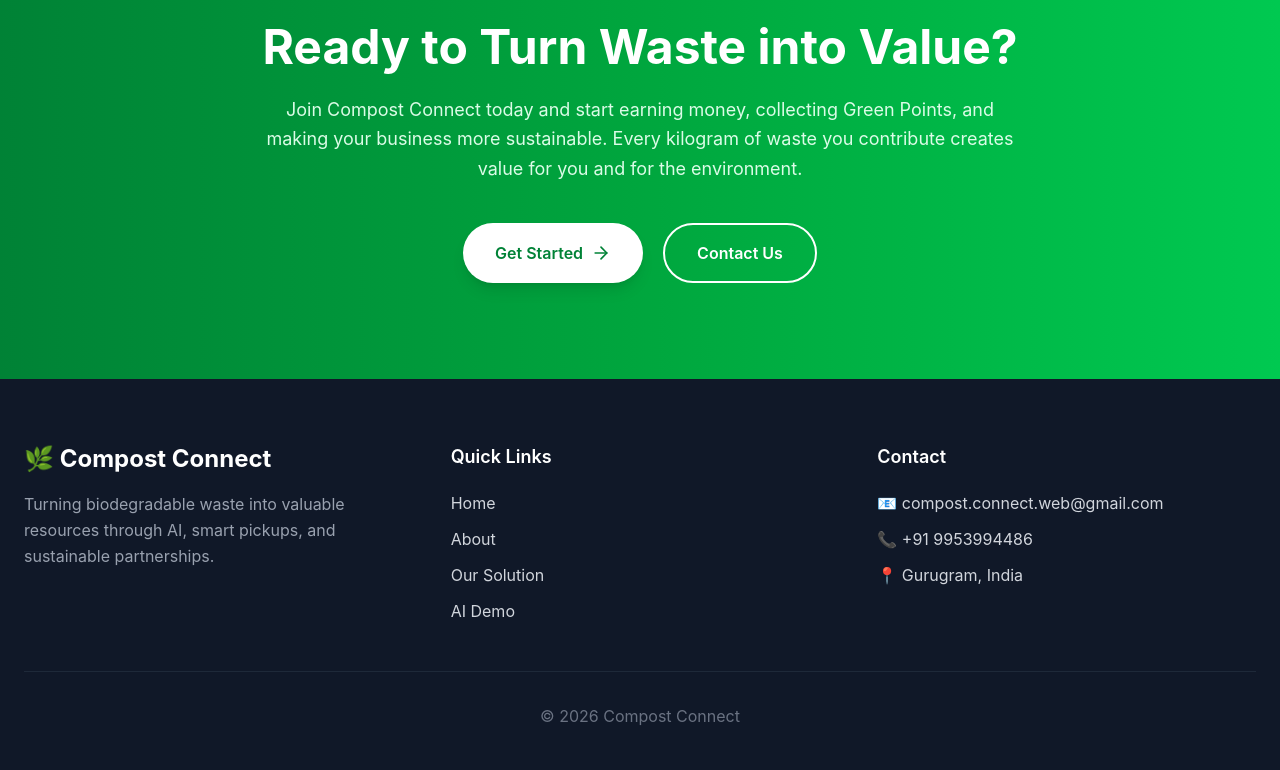
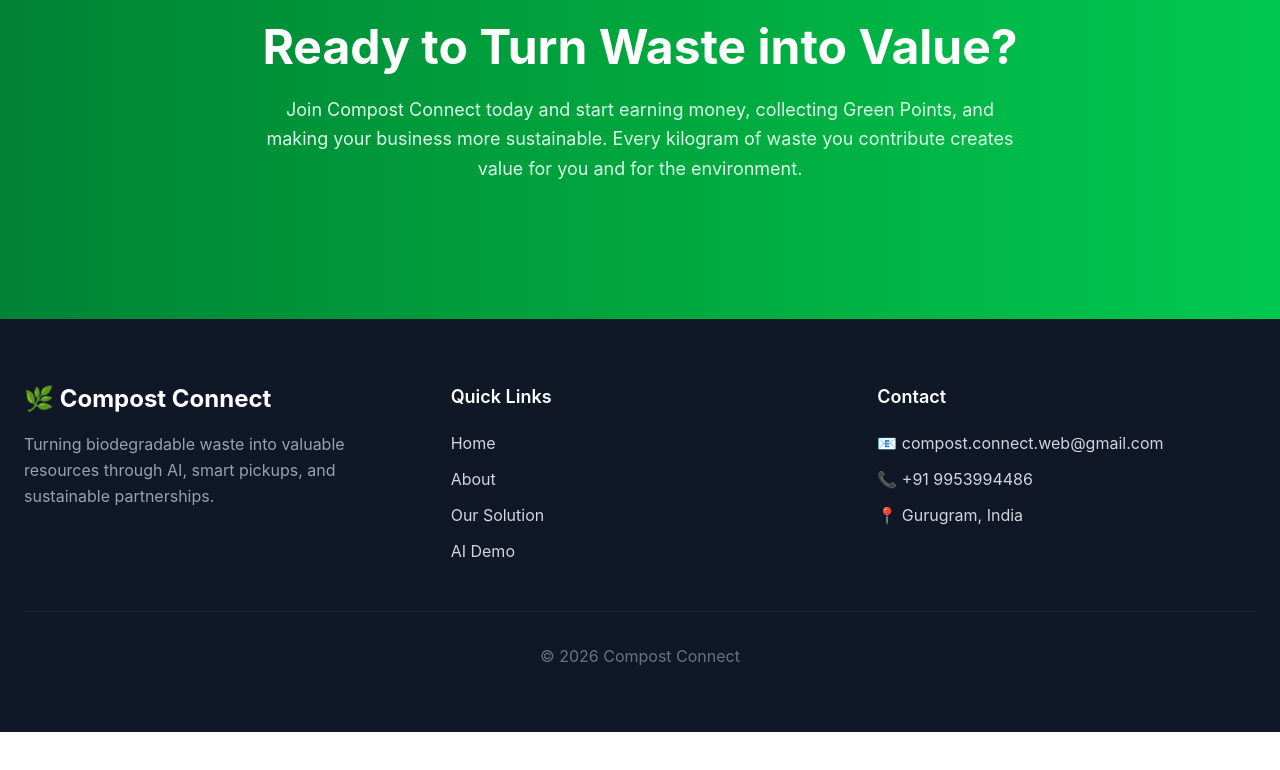
Before and after one commit to AkaKavi/compost-connect, a React (Vite) app: page / in a window 1280 px wide. Shown: the part 6363-7133 px from the top of the page. After the commit the page ends 7095 px from the top, so only its background shows below. Built offline with nearby package versions, Linux system fonts and the light colour scheme.

Commit message:
Remove buttons from CTA component
Removed buttons for 'Get Started' and 'Contact Us' from the CTA component.

```diff
--- a/src/components/CTA.jsx
+++ b/src/components/CTA.jsx
@@ -29,15 +29,6 @@ export default function CTA() {
 
           <div className="mt-10 flex flex-col sm:flex-row justify-center gap-5">
 
-            <button className="bg-white text-green-700 px-8 py-4 rounded-full font-semibold hover:scale-105 transition duration-300 shadow-lg flex items-center justify-center gap-2">
-              Get Started
-              <ArrowRight size={20} />
-            </button>
-
-            <button className="border-2 border-white px-8 py-4 rounded-full font-semibold hover:bg-white hover:text-green-700 transition duration-300">
-              Contact Us
-            </button>
-
           </div>
 
         </motion.div>
```
